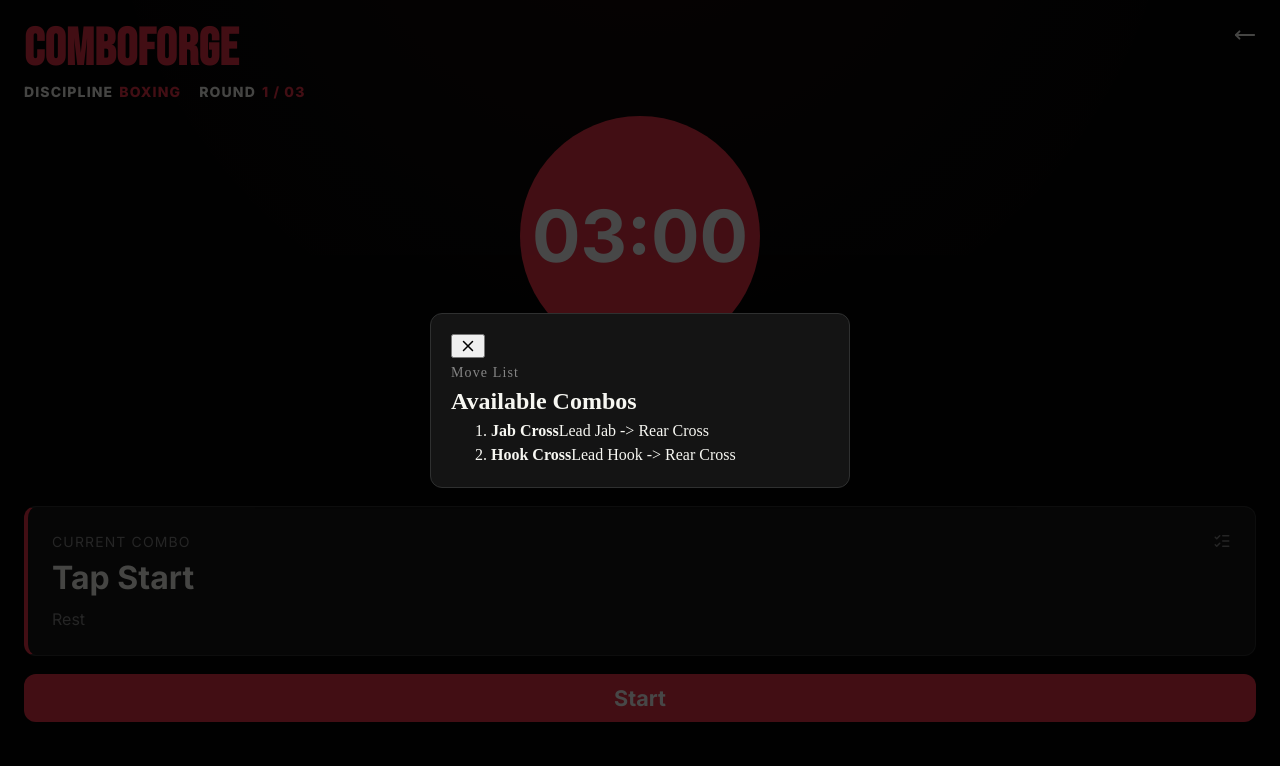
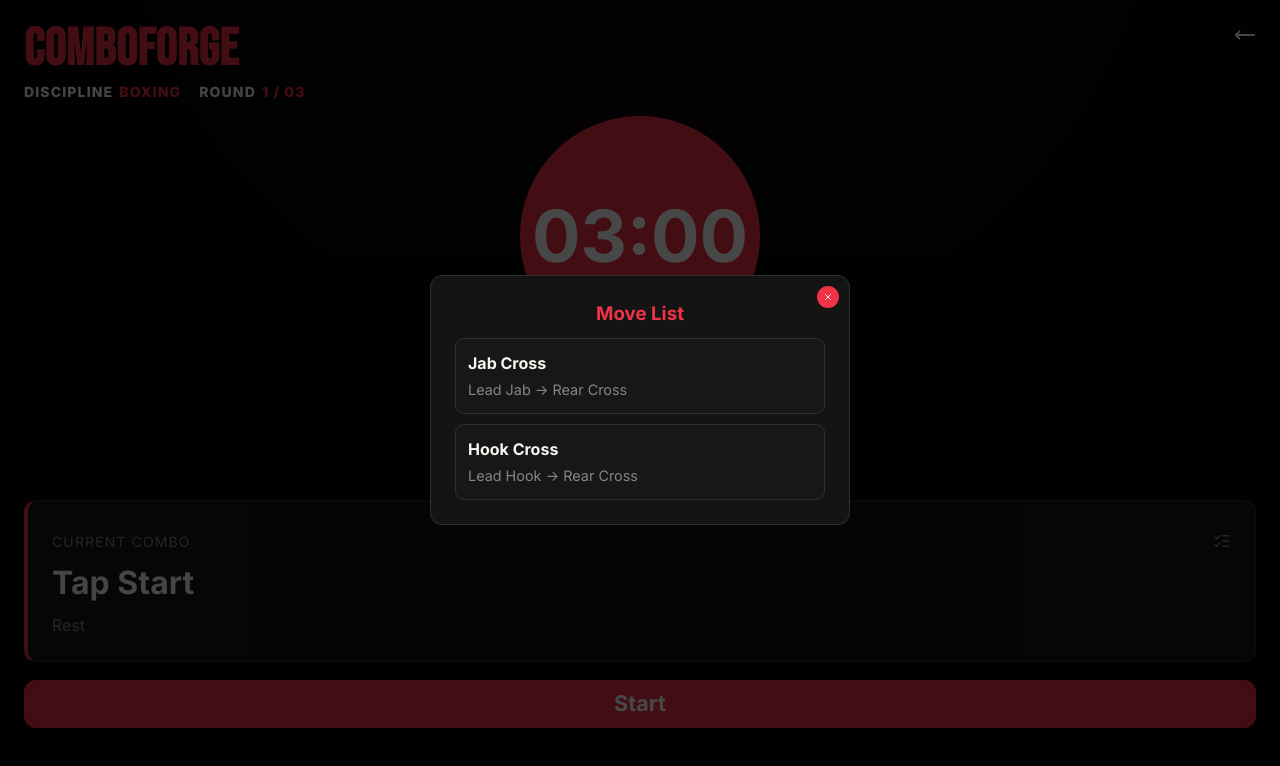
Before and after one commit to Leandro-Da-Souza/comboforge, a React (Vite) app: page /train in a window 1280 px wide. Both pictures are taken after a click on the button 1222 px from the left and 541 px from the top of the page. Shown: the top 766 px of the page. Built offline with nearby package versions, Linux system fonts and the light colour scheme.

Commit message:
finish modal animation

```diff
--- a/src/components/ComboPanel.tsx
+++ b/src/components/ComboPanel.tsx
@@ -4,6 +4,7 @@ import type { Combo } from '../types/core'
 import Modal from './ui/Modal'
 import { ListChecks } from 'lucide-react'
 import { formatCombo } from '../utils/combo'
+import Button from './ui/Button'
 
 type ComboPanelProps = {
   currentCombo: string
@@ -21,32 +22,34 @@ export default function ComboPanel({
     <section className="combo-panel">
       <div className="combo-title">
         <p className="combo-label">Current Combo</p>
-        <button
+        <Button
           type="button"
+          variant="primary"
           className="combo-move-list-button"
           aria-label="Open move list"
           onClick={() => setShowModal(true)}
         >
           <ListChecks aria-hidden="true" size={18} />
-        </button>
+        </Button>
       </div>
       <h2>{currentCombo}</h2>
       <p className="upcoming-combo">{upcomingCombo}</p>
       <Modal show={showModal} onClose={() => setShowModal(false)}>
         <div className="move-list">
           <header className="move-list-header">
-            <p className="combo-label">Move List</p>
-            <h2>Available Combos</h2>
+            <h3 className="move-list-title">Move List</h3>
           </header>
 
-          <ol className="move-list-items">
+          <ul className="move-list-items">
             {availableCombos.map((combo) => (
-              <li key={combo.id}>
-                <strong>{combo.name}</strong>
+              <li key={combo.id} className="move-list-item">
+                <span>
+                  <strong>{combo.name}</strong>
+                </span>
                 <span>{formatCombo(combo.actions)}</span>
               </li>
             ))}
-          </ol>
+          </ul>
         </div>
       </Modal>
     </section>
--- a/src/components/ui/Modal.tsx
+++ b/src/components/ui/Modal.tsx
@@ -1,7 +1,8 @@
-import type { ReactNode } from 'react'
+import { type ReactNode } from 'react'
 import { createPortal } from 'react-dom'
 import { X } from 'lucide-react'
 import '../../styles/ui/modal.css'
+import Button from './Button'
 
 type ModalProps = {
   show: boolean
@@ -16,11 +17,9 @@ export default function Modal({
   children,
   className,
 }: ModalProps) {
-  if (!show) return null
-
   return createPortal(
     <section
-      className="modal-wrapper"
+      className={`modal-wrapper ${show ? 'show' : ''}`}
       role="dialog"
       aria-modal="true"
       onClick={onClose}
@@ -29,9 +28,15 @@ export default function Modal({
         onClick={(e) => e.stopPropagation()}
         className={`modal ${className ?? ''}`}
       >
-        <button type="button" aria-label="Close modal" onClick={onClose}>
-          <X aria-hidden="true" size={18} />
-        </button>
+        <Button
+          variant="primary"
+          type="button"
+          aria-label="Close modal"
+          onClick={onClose}
+          className="modal-close"
+        >
+          <X aria-hidden="true" size={16} />
+        </Button>
 
         {children}
       </div>
--- a/src/styles/combo-panel.css
+++ b/src/styles/combo-panel.css
@@ -49,3 +49,44 @@
   margin-top: 12px;
   color: var(--muted-foreground);
 }
+
+.move-list {
+  font-family: var(--ff-sans);
+  padding: 24px;
+}
+
+.move-list-header {
+  display: flex;
+  justify-content: center;
+  align-items: center;
+  color: var(--primary);
+  margin-bottom: 10px;
+}
+
+.move-list-items {
+  display: flex;
+  flex-direction: column;
+  gap: 10px;
+  padding: 0;
+  list-style: none;
+}
+
+.move-list-item {
+  display: flex;
+  flex-direction: column;
+  justify-content: space-between;
+  gap: 4px;
+  border: 1px solid var(--border);
+  border-radius: calc(var(--radius) * 0.75);
+  padding: 12px;
+  background: var(--muted);
+}
+
+.move-list-item strong {
+  color: var(--foreground);
+}
+
+.move-list-item span:last-child {
+  color: var(--muted-foreground);
+  font-size: 0.9rem;
+}
--- a/src/styles/ui/modal.css
+++ b/src/styles/ui/modal.css
@@ -4,8 +4,22 @@
   z-index: 50;
   display: grid;
   place-items: center;
-  padding: 24px;
   background: rgb(0 0 0 / 0.72);
+  pointer-events: none;
+  visibility: hidden;
+  opacity: 0;
+  transition:
+    opacity 350ms ease,
+    visibility 0ms ease 350ms;
+}
+
+.modal-wrapper.show {
+  pointer-events: auto;
+  opacity: 1;
+  visibility: visible;
+  transition:
+    opacity 350ms ease,
+    visibility 0ms;
 }
 
 .modal {
@@ -16,5 +30,27 @@
   border-radius: var(--radius);
   background: var(--surface);
   color: var(--foreground);
-  padding: 20px;
+  display: flex;
+  flex-direction: column;
+  justify-content: center;
+  position: relative;
 }
+
+.modal {
+  transform: translateY(8px) scale(0.98);
+  transition: transform 250ms ease;
+}
+
+.modal-wrapper.show .modal {
+  transform: translateY(0) scale(1);
+}
+
+.modal-close {
+  display: flex;
+  align-items: center;
+  width: 22px;
+  min-height: 22px;
+  position: absolute;
+  top: 10px;
+  right: 10px;
+}
```
